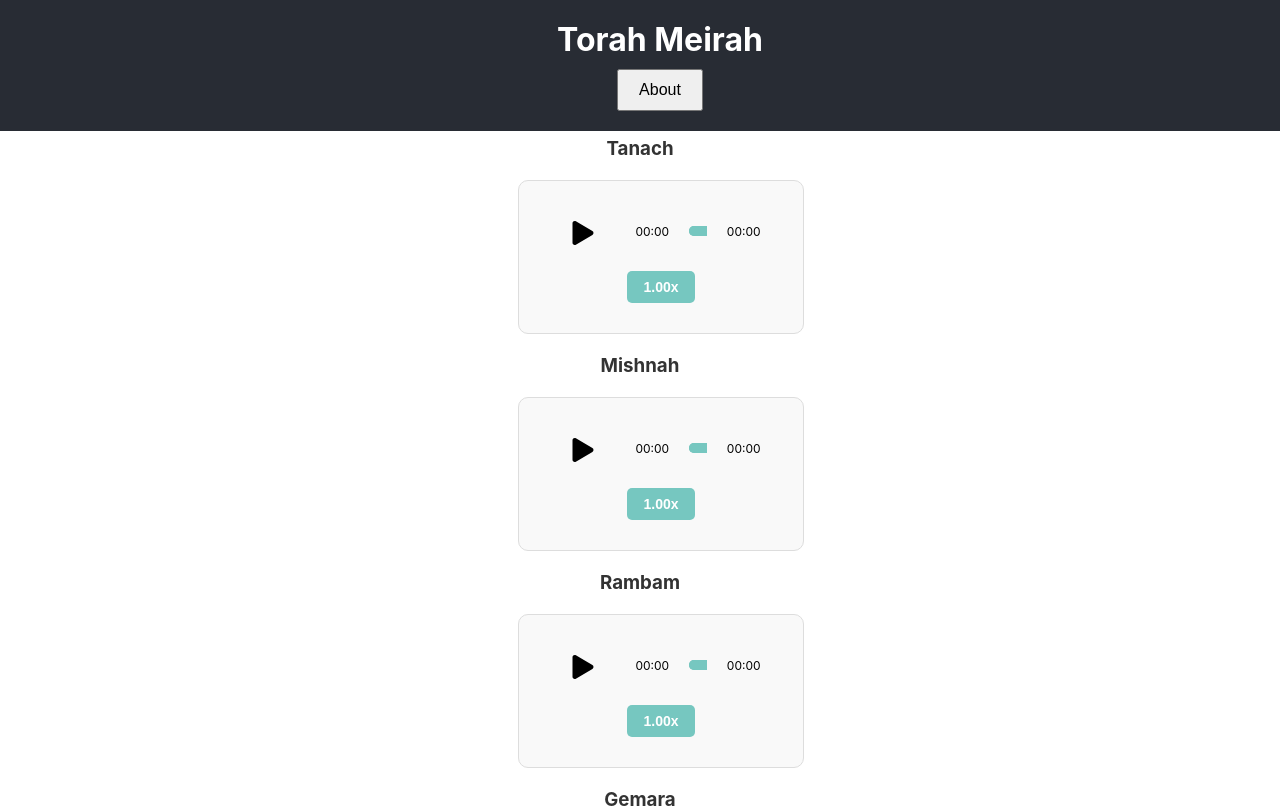
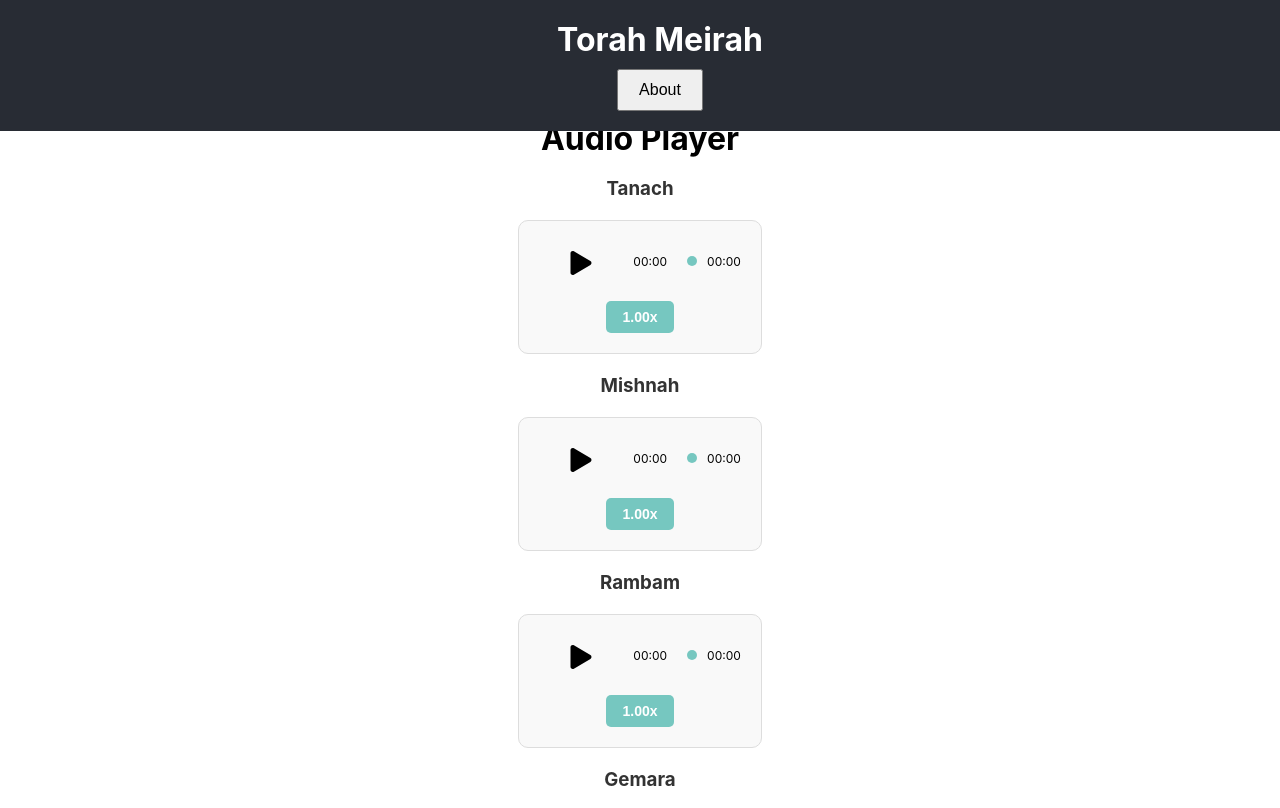
Before and after one commit to DavidRaitan/TorahMeirah, a React (Create React App) app: page / in a window 1280 px wide. Shown: the top 808 px of the page. Built offline with nearby package versions, Linux system fonts and the light colour scheme.

Commit message:
new cssj

```diff
--- a/src/css/audioBar.css
+++ b/src/css/audioBar.css
@@ -176,10 +176,11 @@
   align-items: center;
   background: #f9f9f9;
   border: 1px solid #ddd;
-  padding: 20px;
+  padding: 10px 20px;
   border-radius: 10px;
   width: 100%;
-  max-width: 800px;
+  max-width: 600px;
+  box-sizing: border-box;
 }
 
 .controls {
@@ -235,7 +236,6 @@
 
 .dropdown {
   position: relative;
-  display: inline-block;
 }
 
 .dropbtn {
@@ -257,6 +257,7 @@
   z-index: 1;
   border-radius: 5px;
   overflow: hidden;
+  right: 0;
 }
 
 .dropdown-content button {
```
Also changed, not shown: src/Audio/bar.jsx (line endings or trailing spaces).
